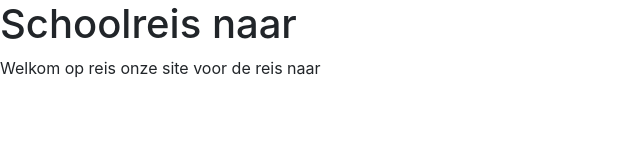
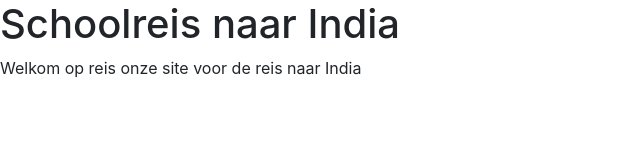
Before and after one commit to jasperdhondt/reis-website-live, a plain HTML site: page index.html in a window 1280 px wide. Shown: the whole page, without its empty margins (0-640 px from the left). Drawn offline with nearby package versions, Linux system fonts and the light colour scheme.

Commit message:
Bestemming ingevuld

```diff
--- a/index.html
+++ b/index.html
@@ -10,8 +10,8 @@
     <link rel="stylesheet" href="https://stackpath.bootstrapcdn.com/bootstrap/4.1.2/css/bootstrap.min.css" integrity="sha384-Smlep5jCw/wG7hdkwQ/Z5nLIefveQRIY9nfy6xoR1uRYBtpZgI6339F5dgvm/e9B" crossorigin="anonymous">
   </head>
   <body>
-      <h1>Schoolreis naar</h1>
-      <p>Welkom op reis onze site voor de reis naar </p
+      <h1>Schoolreis naar India</h1>
+      <p>Welkom op reis onze site voor de reis naar India</p
         >
 
 
```
